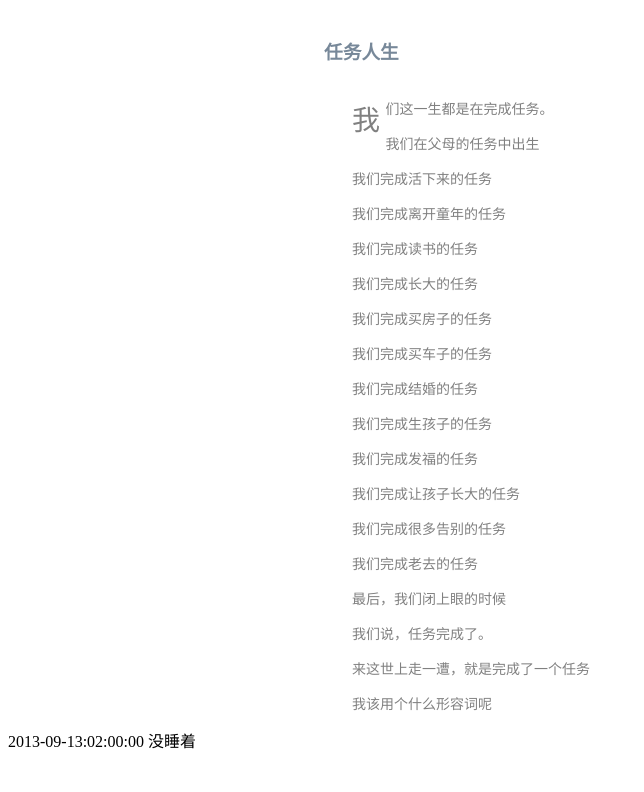
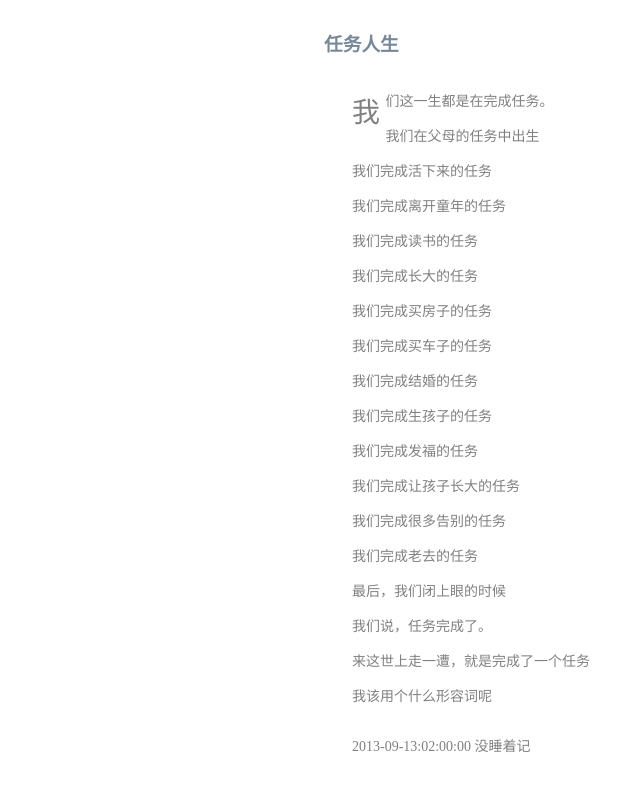
Before and after one commit to liamlee/liamming, a Jekyll site: the page built from _posts/2013-09-13-Mission-Life.html, in a window 1280 px wide. Shown: the top 792 px of the page, without its empty margins (0-644 px from the left). Built offline with Jekyll 4.4.1, drawn with Linux system fonts in a browser that asks for light colours.

Commit message:
little change

```diff
--- a/_posts/2013-09-13-Mission-Life.html
+++ b/_posts/2013-09-13-Mission-Life.html
@@ -27,10 +27,8 @@
 
 	<p>来这世上走一遭，就是完成了一个任务</p>
 	<p>我该用个什么形容词呢</p>
+	<p></p>
+	<p>2013-09-13:02:00:00 没睡着记</p>
 
 
 </div>
-
-<div>
-	<p>2013-09-13:02:00:00 没睡着</p>
-</div>
```
